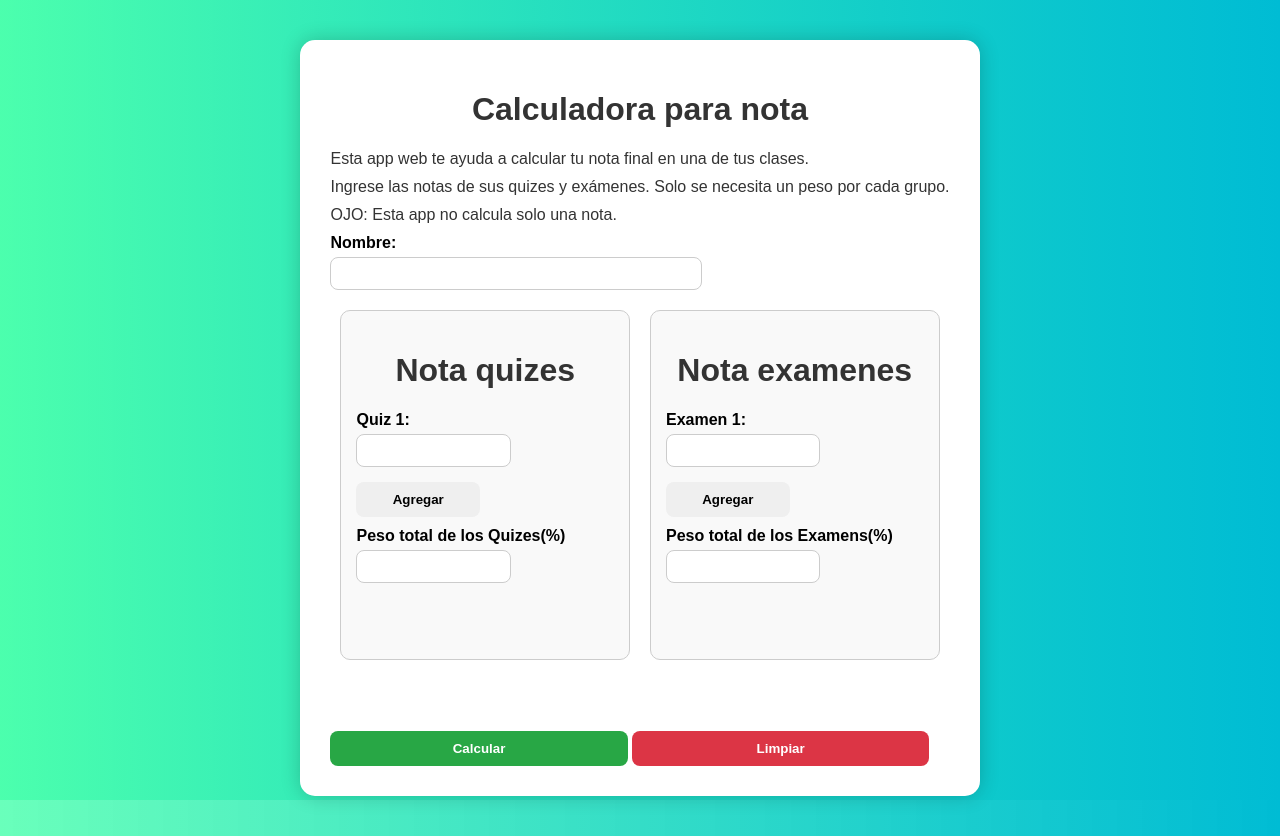
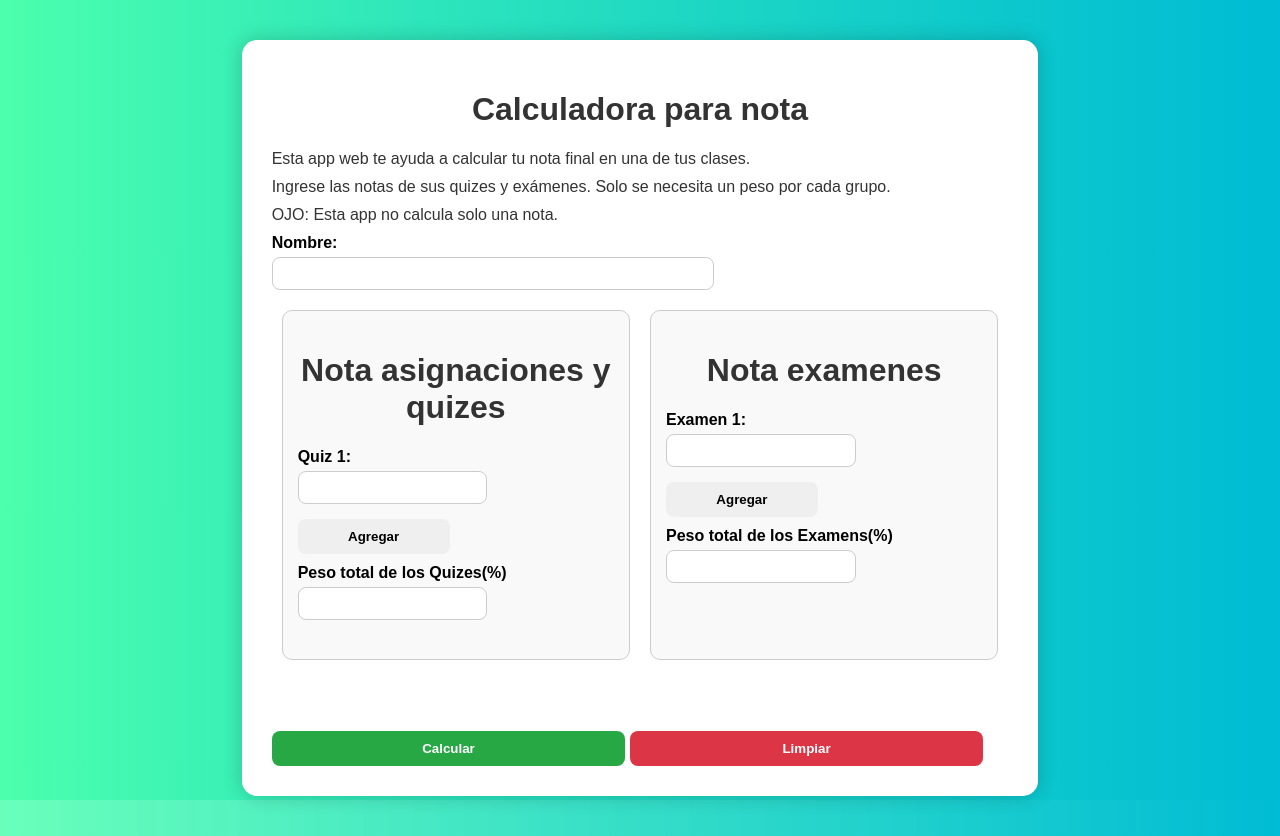
Before and after one commit to Eldomi05/web, a Flask app: page / in a window 1280 px wide. Shown: the top 836 px of the page. Run offline with Flask 3, Linux system fonts and the light colour scheme.

Commit message:
Agregar asignaciones

```diff
--- a/templates/index.html
+++ b/templates/index.html
@@ -21,7 +21,7 @@
         <div class="notas-contenedor">
             <div class="grupo-notas">
                 <h1>
-                    <span>Nota quizes</span>
+                    <span>Nota asignaciones y quizes</span>
                 </h1>
                 <div id="quices-contenedor"></div>
                 <button type="button" onclick="agregarQuiz()">Agregar</button>
```
